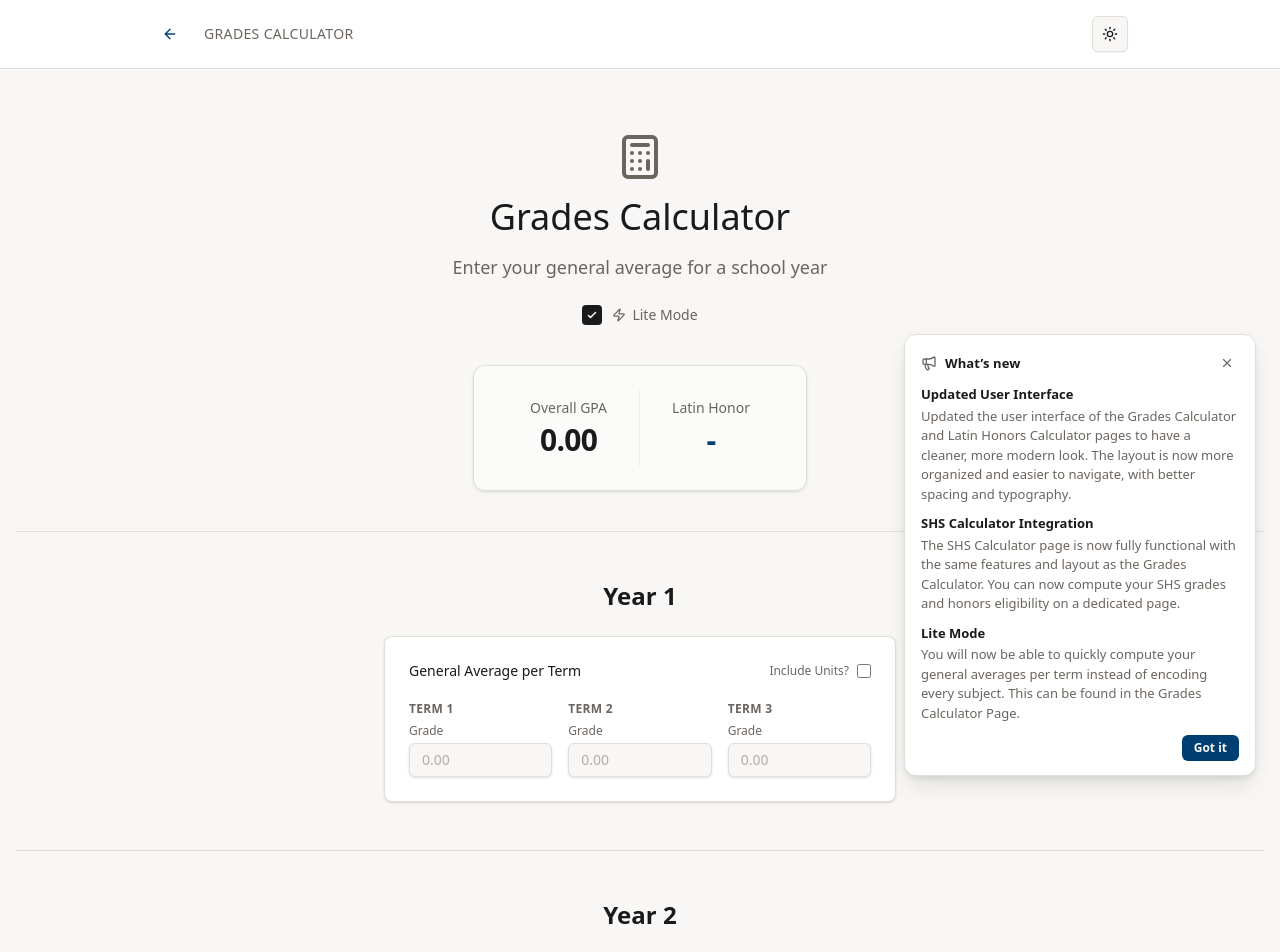
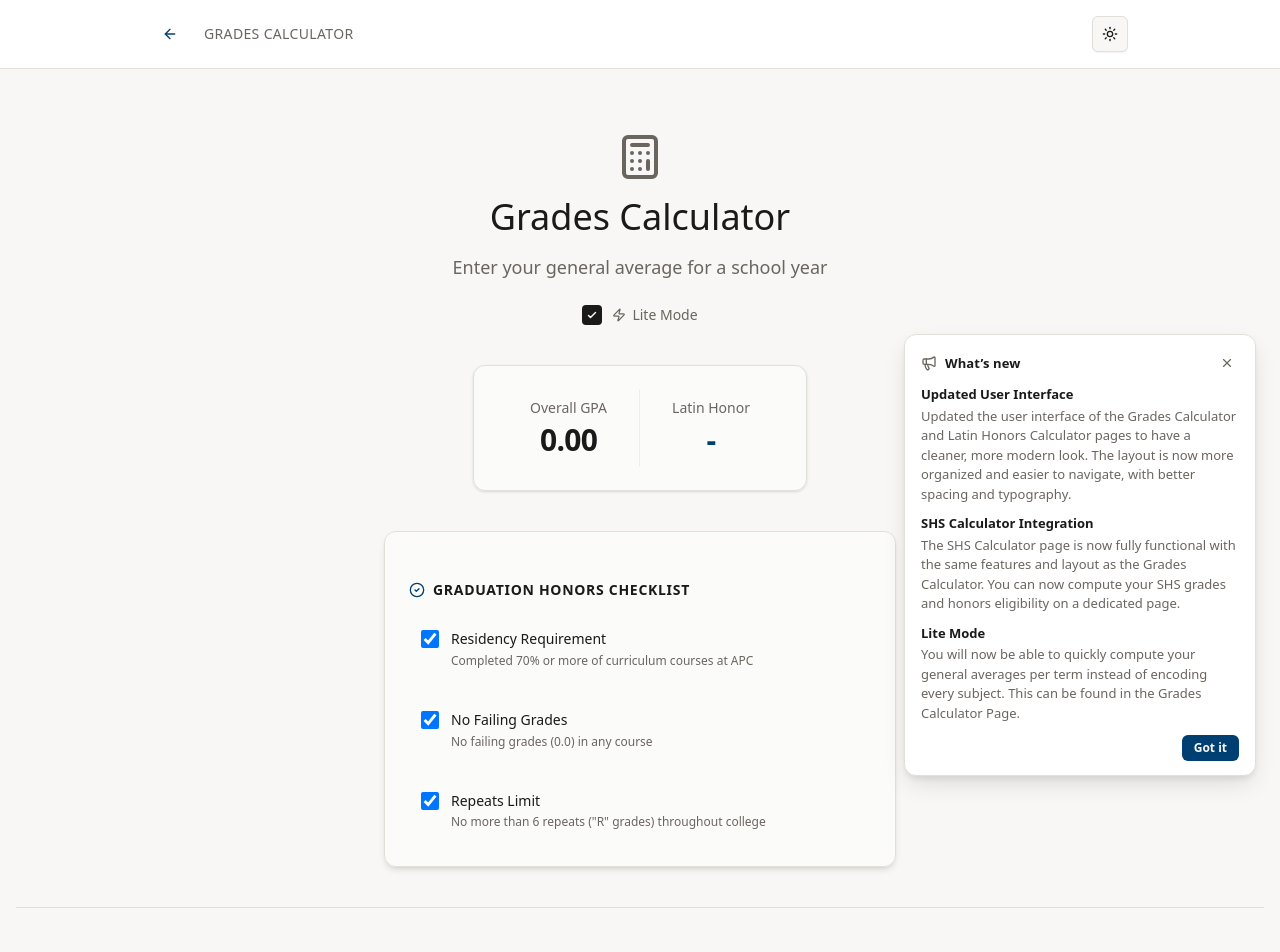
Before and after one commit to jpcsapc/APC-Honors-Checker, a Next.js app: page /honors in a window 1280 px wide. Shown: the top 952 px of the page. Built offline with nearby package versions, Linux system fonts and the light colour scheme.

Commit message:
feat(college): add graduation honors checklist to college honors page

```diff
--- a/src/app/honors/page.tsx
+++ b/src/app/honors/page.tsx
@@ -1,12 +1,14 @@
 "use client"
 import * as React from 'react';
 import { Button } from "@/components/ui/button";
-import { ArrowLeft, Calculator, Zap } from "lucide-react";
+import { ArrowLeft, Calculator, Zap, CheckCircle2 } from "lucide-react";
 import { TermTable } from '../../components/TermTable';
 import Link from "next/link";
 import { Header } from "@/components/Header";
 import { Footer } from "@/components/Footer";
 import { motion, AnimatePresence } from "framer-motion";
+import { Card, CardContent } from "@/components/ui/card";
+import { cn } from "@/lib/utils";
 
 // Memoized TermTable to prevent unnecessary re-renders
 const MemoizedTermTable = React.memo(TermTable);
@@ -174,6 +176,10 @@ export default function HonorsCalcu() {
     "Year 4": { term1: "", term2: "", term3: "", units1: "", units2: "", units3: "" },
   });
 
+  const [residencyChecked, setResidencyChecked] = React.useState(true);
+  const [noFailsChecked, setNoFailsChecked] = React.useState(true);
+  const [noExcessRepeatsChecked, setNoExcessRepeatsChecked] = React.useState(true);
+
   const termsDataRef = React.useRef(termsData);
   termsDataRef.current = termsData;
 
@@ -205,6 +211,15 @@ export default function HonorsCalcu() {
       }
       const savedLiteMode = localStorage.getItem("honorsLiteMode");
       if (savedLiteMode !== null) setLiteMode(JSON.parse(savedLiteMode));
+
+      const savedResidency = localStorage.getItem("honorsResidencyChecked");
+      if (savedResidency !== null) setResidencyChecked(JSON.parse(savedResidency));
+
+      const savedNoFails = localStorage.getItem("honorsNoFailsChecked");
+      if (savedNoFails !== null) setNoFailsChecked(JSON.parse(savedNoFails));
+
+      const savedNoExcessRepeats = localStorage.getItem("honorsNoExcessRepeatsChecked");
+      if (savedNoExcessRepeats !== null) setNoExcessRepeatsChecked(JSON.parse(savedNoExcessRepeats));
     } catch (error) {
       console.error("Failed to parse honors data from localStorage", error);
     }
@@ -227,6 +242,18 @@ export default function HonorsCalcu() {
   React.useEffect(() => {
     localStorage.setItem("honorsLiteMode", JSON.stringify(liteMode));
   }, [liteMode]);
+
+  React.useEffect(() => {
+    localStorage.setItem("honorsResidencyChecked", JSON.stringify(residencyChecked));
+  }, [residencyChecked]);
+
+  React.useEffect(() => {
+    localStorage.setItem("honorsNoFailsChecked", JSON.stringify(noFailsChecked));
+  }, [noFailsChecked]);
+
+  React.useEffect(() => {
+    localStorage.setItem("honorsNoExcessRepeatsChecked", JSON.stringify(noExcessRepeatsChecked));
+  }, [noExcessRepeatsChecked]);
 
   const handleTermChange = React.useCallback((term: string, rows: RowData[]) => {
     setTermsData(prev => ({ ...prev, [term]: rows }));
@@ -353,26 +380,36 @@ export default function HonorsCalcu() {
     return nextYearStats;
   }, [termsData]);
 
+  // Memoized total R grades (repeats) across all terms/years in Full Mode
+  const totalRGrades = React.useMemo(() => {
+    let sum = 0;
+    Object.values(yearStats).forEach(s => {
+      sum += s.rGrades;
+    });
+    return sum;
+  }, [yearStats]);
+
+  // Check for any failing grades (0.0 or 0) in Full Mode
+  const hasFailingGrade = React.useMemo(() => {
+    return Object.values(termsData).some(term =>
+      Array.isArray(term) && term.some(row => row.grade === "0.0" || row.grade === "0")
+    );
+  }, [termsData]);
+
   // Derive Latin Honors result from per-year stats — same logic as the former Latin Honors page
   const latinHonorsSummary = React.useMemo(() => {
     const yearsWithData = Object.values(yearStats).filter(s => s.totalUnits > 0);
     if (yearsWithData.length === 0) return { overallGPA: "0.00", latinHonor: "-" };
 
     const rawAverageGPA = yearsWithData.reduce((sum, s) => sum + s.gpa, 0) / yearsWithData.length;
-    const totalUnits = yearsWithData.reduce((sum, s) => sum + s.totalUnits, 0);
-    const totalRGrades = yearsWithData.reduce((sum, s) => sum + s.rGrades, 0);
-
-    // Check for any failing grades (0.0)
-    const hasFailingGrade = Object.values(termsDataRef.current).some(term =>
-      term.some(row => row.grade === "0.0" || row.grade === "0")
-    );
 
     let latinHonor: string;
 
     // Basic eligibility requirements (use raw GPA for decisions)
-    if (rawAverageGPA < 3.0) latinHonor = "No, CGPA below 3.0";
+    if (!residencyChecked) latinHonor = "No, did not complete 70% of courses at APC";
     else if (hasFailingGrade) latinHonor = "No, has failing grade (0.0)";
     else if (totalRGrades > 6) latinHonor = "No, more than 6 R grades";
+    else if (rawAverageGPA < 3.0) latinHonor = "No, CGPA below 3.0";
     // Honors classification (per official APC policy) — raw values, no rounding
     else if (rawAverageGPA >= 3.80) latinHonor = "Summa Cum Laude";
     else if (rawAverageGPA >= 3.60) latinHonor = "Magna Cum Laude";
@@ -380,7 +417,7 @@ export default function HonorsCalcu() {
     else latinHonor = "Academic Distinction";
 
     return { overallGPA: truncateToDecimals(rawAverageGPA, 4).toFixed(4), latinHonor };
-  }, [yearStats, termsDataRef]);
+  }, [yearStats, residencyChecked, hasFailingGrade, totalRGrades]);
 
   const liteStats = React.useMemo(() => {
     const stats: Record<string, { gpa: number; eligible: string; totalUnits: number }> = {};
@@ -397,14 +434,17 @@ export default function HonorsCalcu() {
     const rawAverageGPA = yearsWithData.reduce((sum, s) => sum + s.gpa, 0) / yearsWithData.length;
 
     let latinHonor: string;
-    if (rawAverageGPA < 3.0) latinHonor = "No, CGPA below 3.0";
+    if (!residencyChecked) latinHonor = "No, did not complete 70% of courses at APC";
+    else if (!noFailsChecked) latinHonor = "No, has failing grade (0.0)";
+    else if (!noExcessRepeatsChecked) latinHonor = "No, more than 6 R grades";
+    else if (rawAverageGPA < 3.0) latinHonor = "No, CGPA below 3.0";
     else if (rawAverageGPA >= 3.80) latinHonor = "Summa Cum Laude";
     else if (rawAverageGPA >= 3.60) latinHonor = "Magna Cum Laude";
     else if (rawAverageGPA >= 3.40) latinHonor = "Cum Laude";
     else latinHonor = "Academic Distinction";
 
     return { overallGPA: truncateToDecimals(rawAverageGPA, 4).toFixed(4), latinHonor };
-  }, [liteStats]);
+  }, [liteStats, residencyChecked, noFailsChecked, noExcessRepeatsChecked]);
 
   const topSummaryYearKey = "Year 1";
 
@@ -528,6 +568,106 @@ export default function HonorsCalcu() {
               </motion.div>
             )}
           </AnimatePresence>
+        </div>
+
+        {/* Honors Checklist Card */}
+        <div className="flex justify-center mb-10">
+          <Card className="w-full max-w-lg shadow-md border bg-card/45 backdrop-blur-sm">
+            <CardContent className="pt-6">
+              <h3 className="text-sm font-semibold text-foreground mb-4 uppercase tracking-wider flex items-center gap-2">
+                <CheckCircle2 className="h-4 w-4 text-primary" />
+                Graduation Honors Checklist
+              </h3>
+              <div className="space-y-4">
+                {/* Residency Checkbox */}
+                <div className="flex items-start gap-3 p-3 rounded-lg hover:bg-muted/30 transition-colors">
+                  <input
+                    id="checklist-residency"
+                    type="checkbox"
+                    checked={residencyChecked}
+                    onChange={(e) => setResidencyChecked(e.target.checked)}
+                    className="w-4.5 h-4.5 mt-0.5 rounded border-input text-foreground focus:ring-ring cursor-pointer transition-transform duration-200 active:scale-95"
+                  />
+                  <div className="flex flex-col gap-0.5">
+                    <label htmlFor="checklist-residency" className="text-sm font-medium text-foreground cursor-pointer select-none leading-relaxed">
+                      Residency Requirement
+                    </label>
+                    <p className="text-xs text-muted-foreground">
+                      Completed 70% or more of curriculum courses at APC
+                    </p>
+                  </div>
+                </div>
+
+                {/* Failing Grades Checklist */}
+                <div className="flex items-start gap-3 p-3 rounded-lg hover:bg-muted/30 transition-colors">
+                  <input
+                    id="checklist-fails"
+                    type="checkbox"
+                    checked={liteMode ? noFailsChecked : !hasFailingGrade}
+                    disabled={!liteMode}
+                    onChange={(e) => liteMode && setNoFailsChecked(e.target.checked)}
+                    className={cn(
+                      "w-4.5 h-4.5 mt-0.5 rounded border-input text-foreground focus:ring-ring transition-transform duration-200 active:scale-95",
+                      liteMode ? "cursor-pointer" : "cursor-not-allowed opacity-70"
+                    )}
+                  />
+                  <div className="flex flex-col gap-0.5">
+                    <label
+                      htmlFor={liteMode ? "checklist-fails" : undefined}
+                      className={cn(
+                        "text-sm font-medium text-foreground leading-relaxed",
+                        liteMode ? "cursor-pointer select-none" : ""
+                      )}
+                    >
+                      No Failing Grades
+                    </label>
+                    <p className="text-xs text-muted-foreground flex items-center gap-1.5">
+                      No failing grades (0.0) in any course
+                      {!liteMode && (
+                        <span className="text-[10px] uppercase font-bold text-primary/80 bg-primary/10 px-1.5 py-0.5 rounded">
+                          Auto-detected
+                        </span>
+                      )}
+                    </p>
+                  </div>
+                </div>
+
+                {/* Repeats/R Grades Checklist */}
+                <div className="flex items-start gap-3 p-3 rounded-lg hover:bg-muted/30 transition-colors">
+                  <input
+                    id="checklist-repeats"
+                    type="checkbox"
+                    checked={liteMode ? noExcessRepeatsChecked : totalRGrades <= 6}
+                    disabled={!liteMode}
+                    onChange={(e) => liteMode && setNoExcessRepeatsChecked(e.target.checked)}
+                    className={cn(
+                      "w-4.5 h-4.5 mt-0.5 rounded border-input text-foreground focus:ring-ring transition-transform duration-200 active:scale-95",
+                      liteMode ? "cursor-pointer" : "cursor-not-allowed opacity-70"
+                    )}
+                  />
+                  <div className="flex flex-col gap-0.5">
+                    <label
+                      htmlFor={liteMode ? "checklist-repeats" : undefined}
+                      className={cn(
+                        "text-sm font-medium text-foreground leading-relaxed",
+                        liteMode ? "cursor-pointer select-none" : ""
+                      )}
+                    >
+                      Repeats Limit
+                    </label>
+                    <p className="text-xs text-muted-foreground flex items-center gap-1.5 flex-wrap">
+                      <span>No more than 6 repeats ("R" grades) throughout college</span>
+                      {!liteMode ? (
+                        <span className="text-[10px] uppercase font-bold text-primary/80 bg-primary/10 px-1.5 py-0.5 rounded">
+                          Auto-detected ({totalRGrades} R)
+                        </span>
+                      ) : null}
+                    </p>
+                  </div>
+                </div>
+              </div>
+            </CardContent>
+          </Card>
         </div>
 
         <hr className="mb-10 border-border/100" />
```
